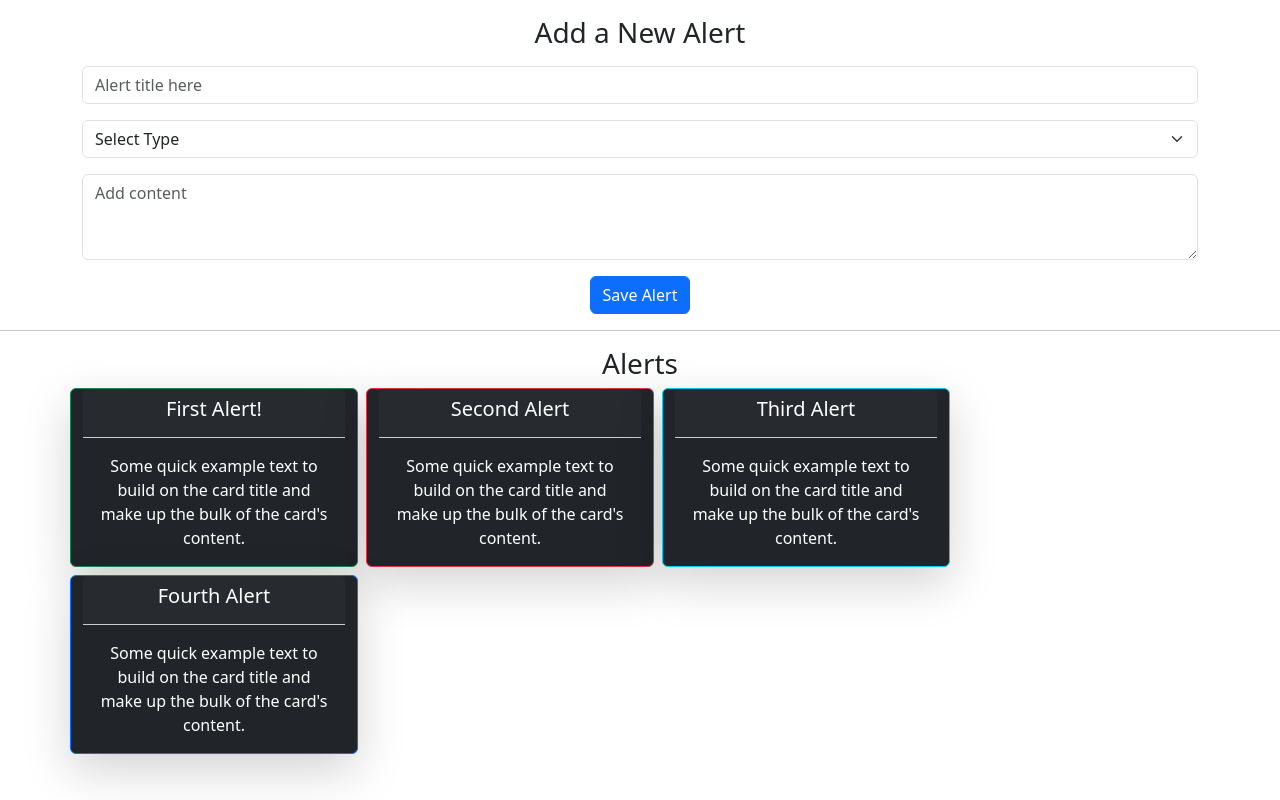
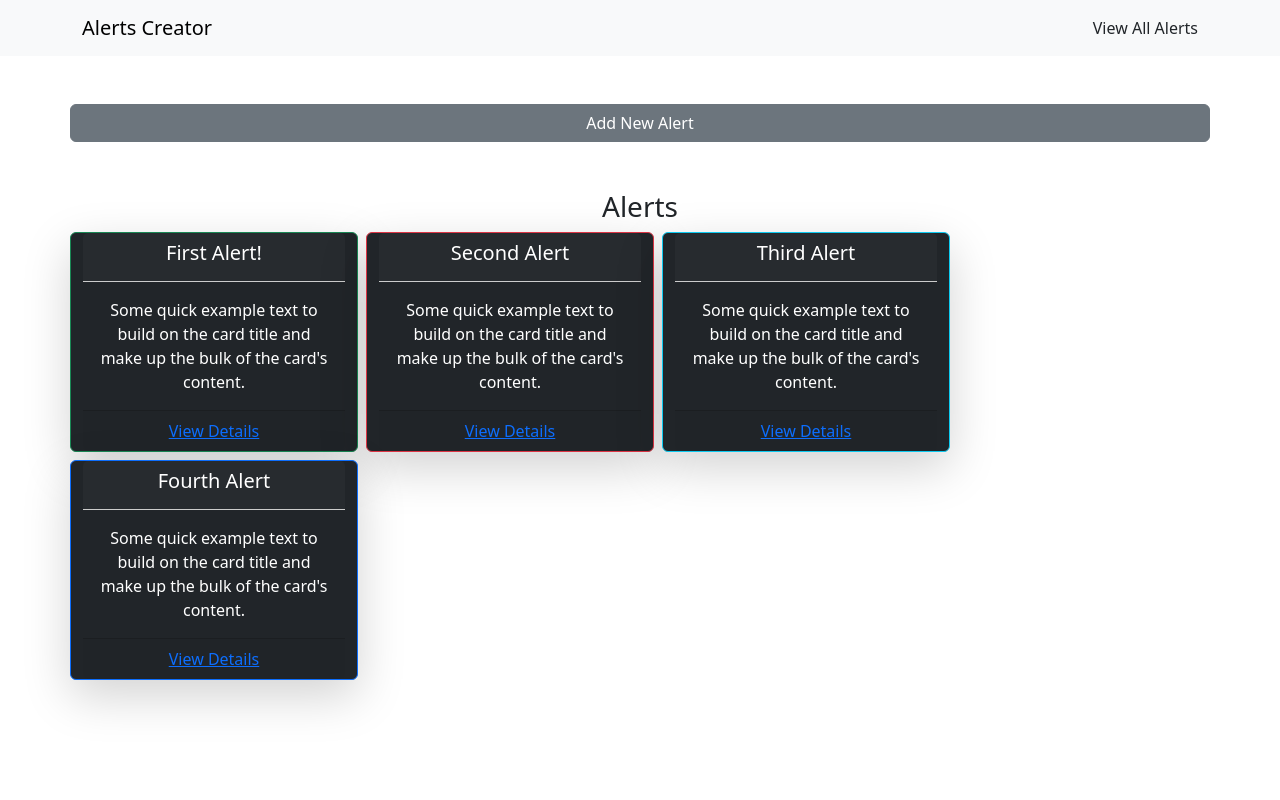
Before and after one commit to suo3/social-feed-redux, a React (Vite) app: page / in a window 1280 px wide. Built offline with nearby package versions, Linux system fonts and the light colour scheme.

Commit message:
add single post route

```diff
--- a/src/App.tsx
+++ b/src/App.tsx
@@ -1,23 +1,18 @@
 import { BrowserRouter as Router, Route, Routes } from "react-router-dom"
-import { AlertsList } from "./features/alerts/AlertsList"
-import { AddAlertForm } from "./features/alerts/AddAlertForm"
+import { AlertsMainPage } from "./features/alerts/AlertsMainPage"
+import { SingleAlertPage } from "./features/alerts/SingleAlertPage"
+import { MainNavBar } from "./features/alerts/Navbar"
+
 import "./App.css"
 
 const App = () => {
   return (
     <Router>
       <div className="App">
+        <MainNavBar />
         <Routes>
-          <Route
-            path="/"
-            element={
-              <>
-                <AddAlertForm />
-                <hr />
-                <AlertsList />
-              </>
-            }
-          ></Route>
+          <Route path="/" element={<AlertsMainPage />}></Route>
+          <Route path="/alerts/:alertId" element={<SingleAlertPage />} />
         </Routes>
       </div>
     </Router>
--- a/src/features/alerts/AddAlertForm.tsx
+++ b/src/features/alerts/AddAlertForm.tsx
@@ -1,4 +1,5 @@
 import React from "react"
+import { useState } from "react"
 import { Container, Row, Form, Button } from "react-bootstrap"
 import { nanoid } from "@reduxjs/toolkit"
 import { useAppDispatch } from "@/app/hooks"
@@ -15,6 +16,7 @@ interface AddAlertFormElements extends HTMLFormElement {
 }
 
 export const AddAlertForm = () => {
+  const [open, setOpen] = useState(false)
   const dispatch = useAppDispatch()
 
   const handleSubmit = (e: React.FormEvent<AddAlertFormElements>) => {
@@ -24,8 +26,6 @@ export const AddAlertForm = () => {
     const title = elements.alertTitle.value
     const content = elements.alertContent.value
     const variant = elements.variant.value
-
-    console.log("Values: ", { title, content })
 
     const newAlert: Alert = {
       id: nanoid(),
@@ -40,10 +40,27 @@ export const AddAlertForm = () => {
   return (
     <Container>
       <Row>
-        <h3 className="text-left my-3">Add a New Alert</h3>
+        <Button
+          className="my-5"
+          variant="secondary"
+          onClick={() => {
+            setOpen(!open)
+          }}
+        >
+          Add New Alert
+        </Button>
+      </Row>
+      <Row hidden={!open}>
+        <h3 className="text-left my-2">Add a New Alert</h3>
         <Form onSubmit={handleSubmit}>
           <Form.Group className="mb-3 text-left">
-            <Form.Control type="text" placeholder="Alert title here" id="alertTitle" defaultValue="" required />
+            <Form.Control
+              type="text"
+              placeholder="Alert title here"
+              id="alertTitle"
+              defaultValue=""
+              required
+            />
           </Form.Group>
           <Form.Group className="mb-3">
             <Form.Select aria-label="Default select example" id="variant">
@@ -59,7 +76,6 @@ export const AddAlertForm = () => {
             </Form.Select>
           </Form.Group>
           <Form.Group className="mb-3">
-
             <Form.Control
               type="textarea"
               as="textarea"
@@ -72,7 +88,9 @@ export const AddAlertForm = () => {
             />
           </Form.Group>
 
-          <Button type="submit">Save Alert</Button>
+          <Button className="mb-5" type="submit">
+            Save Alert
+          </Button>
         </Form>
       </Row>
     </Container>
--- a/src/features/alerts/AlertsList.tsx
+++ b/src/features/alerts/AlertsList.tsx
@@ -1,4 +1,5 @@
 import { useAppSelector } from "@/app/hooks"
+import { Link } from "react-router-dom"
 import { Card, Container, Row } from "react-bootstrap"
 
 export const AlertsList = () => {
@@ -21,6 +22,9 @@ export const AlertsList = () => {
       <Card.Body>
         <Card.Text>{alert.content.substring(0, 100)}</Card.Text>
       </Card.Body>
+      <Card.Footer>
+        <Link to={`/alerts/${alert.id}`}>View Details</Link>
+      </Card.Footer>
     </Card>
   ))
 
--- /dev/null
+++ b/src/features/alerts/AlertsMainPage.tsx
@@ -0,0 +1,12 @@
+import { AlertsList } from "./AlertsList"
+import { Container } from "react-bootstrap"
+import { AddAlertForm } from "./AddAlertForm"
+
+export const AlertsMainPage = () => {
+  return (
+    <Container fluid>
+      <AddAlertForm />
+      <AlertsList />
+    </Container>
+  )
+}
--- /dev/null
+++ b/src/features/alerts/Navbar.tsx
@@ -0,0 +1,16 @@
+import { Navbar, Container, Nav } from "react-bootstrap"
+import { Link } from "react-router-dom"
+
+export const MainNavBar = () => {
+  return (
+    <Navbar className="bg-body-tertiary">
+      <Container>
+        <Navbar.Brand href="#home">Alerts Creator</Navbar.Brand>
+        <Navbar.Toggle />
+        <Navbar.Collapse className="justify-content-end">
+          <Nav.Link href="/"> View All Alerts</Nav.Link>
+        </Navbar.Collapse>
+      </Container>
+    </Navbar>
+  )
+}
--- a/src/features/alerts/SingleAlertPage.tsx
+++ b/src/features/alerts/SingleAlertPage.tsx
@@ -1,7 +1,7 @@
 import { useParams } from "react-router-dom"
 
 import { useAppSelector } from "@/app/hooks"
-import { Container, Row } from "react-bootstrap"
+import { Card, Container, Row } from "react-bootstrap"
 
 export const SingleAlertPage = () => {
   const { alertId } = useParams()
@@ -17,8 +17,26 @@ export const SingleAlertPage = () => {
   return (
     <Container>
       <Row>
-        <h3>{alert.title}</h3>
-        <p>{alert.content}</p>
+        <Card
+          bg={"dark"}
+          key={alert.variant}
+          border={alert.variant}
+          text={alert.variant.toLowerCase() === "light" ? "dark" : "white"}
+          style={{ width: "100%", borderWidth: "1px" }}
+          className="mt-5 col-md-12 me-2 shadow-lg"
+        >
+          <Card.Header
+            style={{
+              borderBottom: "0.5px solid #ccc",
+              backgroundColor: "#272b2f",
+            }}
+          >
+            <Card.Title>{alert.title} </Card.Title>
+          </Card.Header>
+          <Card.Body>
+            <Card.Text>{alert.content.substring(0, 100)}</Card.Text>
+          </Card.Body>
+        </Card>
       </Row>
     </Container>
   )
```
